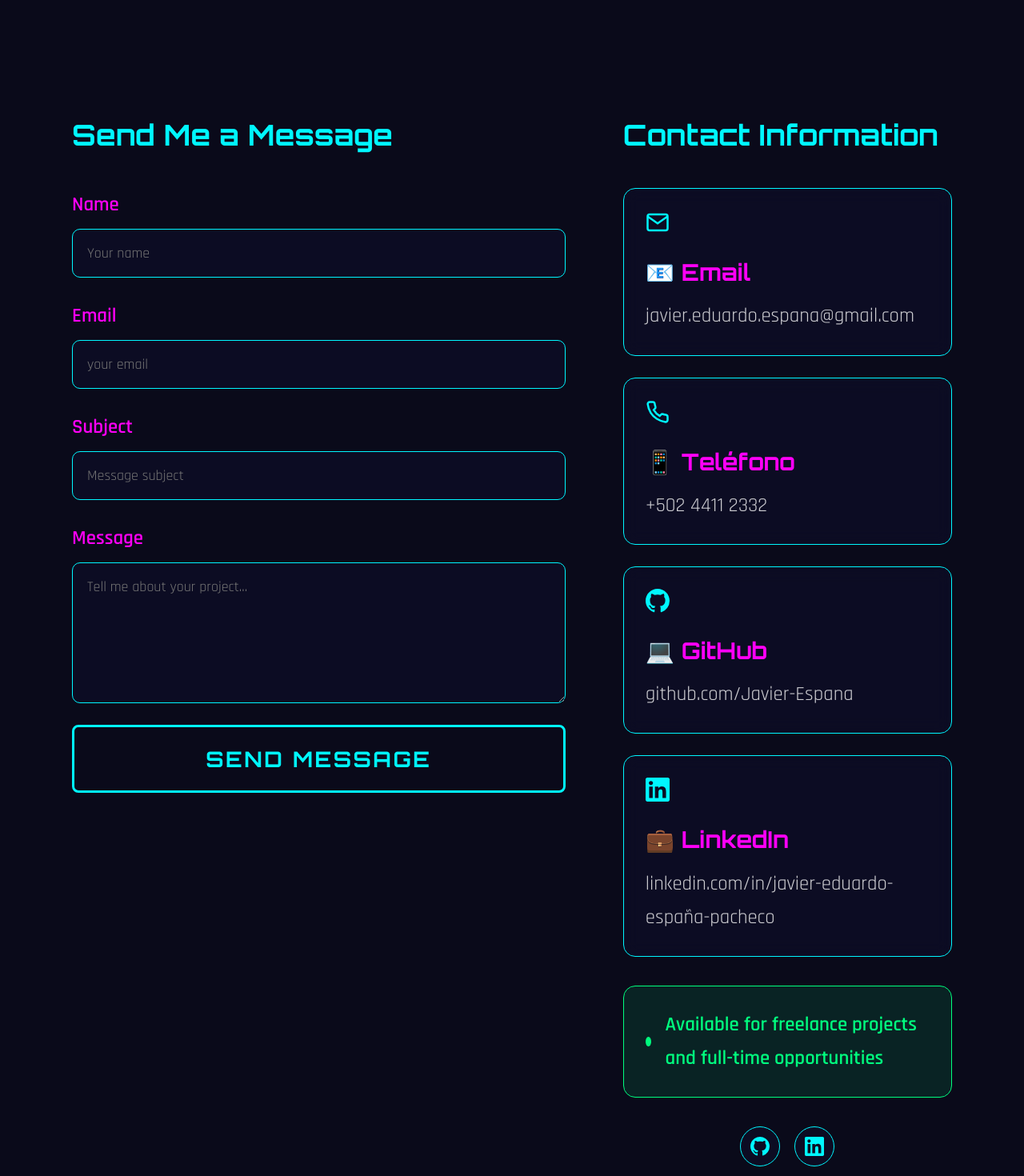
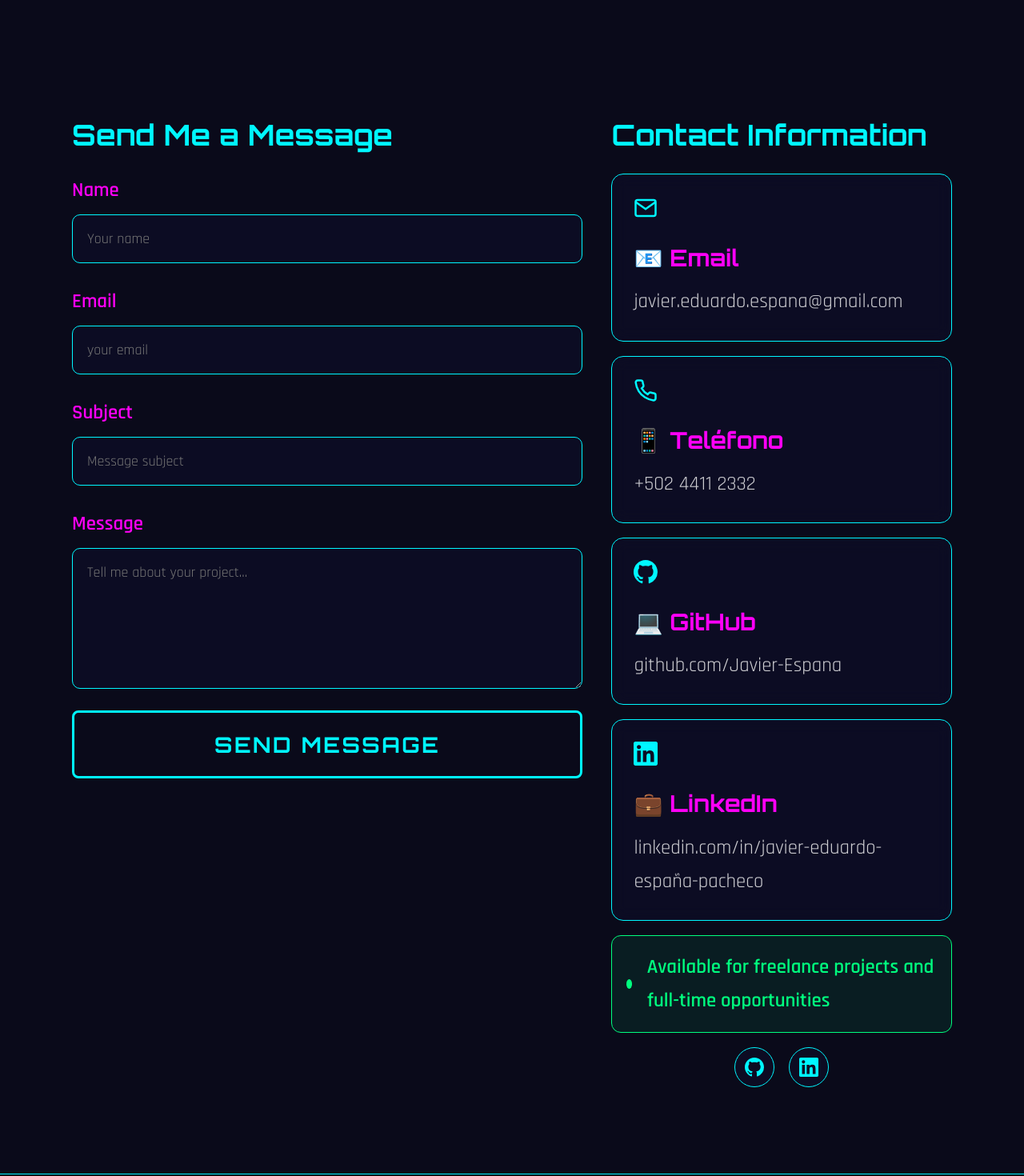
Before and after one commit to Javier-Espana/Portafolio, a Vue app: page /contact in a window 1280 px wide. Shown: the part 860-2330 px from the top of the page at 80% size. Built offline with nearby package versions, Linux system fonts and the light colour scheme.

Commit message:
Fixed margin

```diff
--- a/src/views/ContactView.vue
+++ b/src/views/ContactView.vue
@@ -279,13 +279,13 @@ const handleSubmit = async () => {
   color: rgba(255, 255, 255, 0.7);
   font-size: 1.2rem;
   max-width: 700px;
-  margin: 0 auto 3rem;
+  margin: 0 auto 1.2rem; /* reduce space below subtitle */
 }
 
 .contact-grid {
   display: grid;
   grid-template-columns: 1.5fr 1fr;
-  gap: 4rem;
+  gap: 2rem; /* tighter spacing between form and info */
 }
 
 /* Contact Form */
@@ -294,7 +294,7 @@ const handleSubmit = async () => {
   font-family: var(--font-title);
   font-size: 2rem;
   color: var(--neon-blue);
-  margin-bottom: 2rem;
+  margin-bottom: 1rem; /* reduce heading bottom margin */
 }
 
 .contact-form {
@@ -369,8 +369,8 @@ const handleSubmit = async () => {
 .info-cards {
   display: flex;
   flex-direction: column;
-  gap: 1.5rem;
-  margin-bottom: 2rem;
+  gap: 1rem; /* less vertical gap between cards */
+  margin-bottom: 1rem; /* compact bottom spacing */
 }
 
 .info-card {
@@ -417,11 +417,11 @@ const handleSubmit = async () => {
   display: flex;
   align-items: center;
   gap: 1rem;
-  padding: 1.5rem;
-  background: rgba(0, 255, 127, 0.1);
+  padding: 1rem; /* slightly smaller padding */
+  background: rgba(0, 255, 127, 0.08);
   border: 1px solid var(--neon-green);
-  border-radius: 15px;
-  margin-bottom: 2rem;
+  border-radius: 12px;
+  margin-bottom: 1rem; /* reduce spacing below availability */
 }
 
 .status-indicator {
```
